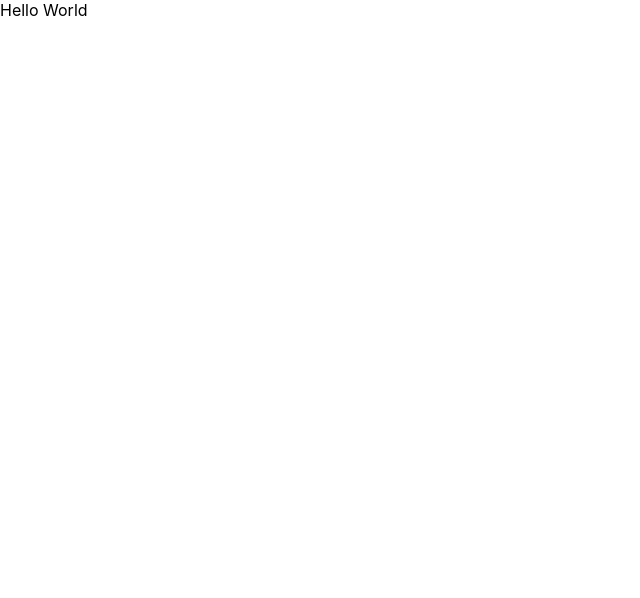
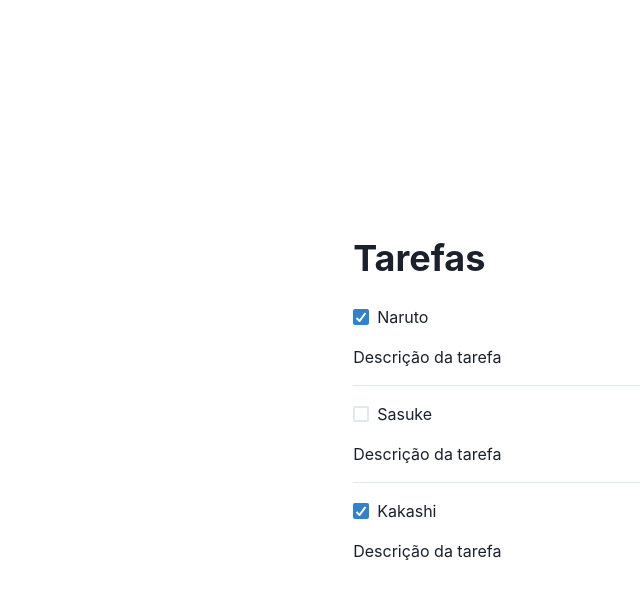
Before and after one commit to ryansldev/todo-app-web, a Next.js app: page / in a window 1280 px wide. Shown: the top 598 px of the page, without its empty margins (0-640 px from the left). Built offline with nearby package versions, Linux system fonts and the light colour scheme.

Commit message:
feat: add initial page

```diff
--- a/package.json
+++ b/package.json
@@ -9,6 +9,10 @@
     "lint": "next lint"
   },
   "dependencies": {
+    "@chakra-ui/react": "^2.2.3",
+    "@emotion/react": "^11",
+    "@emotion/styled": "^11",
+    "framer-motion": "^6",
     "next": "12.2.2",
     "react": "18.2.0",
     "react-dom": "18.2.0"
--- a/pages/_app.tsx
+++ /dev/null
@@ -1,8 +0,0 @@
-import '../styles/globals.css'
-import type { AppProps } from 'next/app'
-
-function MyApp({ Component, pageProps }: AppProps) {
-  return <Component {...pageProps} />
-}
-
-export default MyApp
--- a/pages/index.tsx
+++ /dev/null
@@ -1,21 +0,0 @@
-import type { NextPage } from 'next'
-import Head from 'next/head'
-import styles from '../styles/Home.module.css'
-
-const Home: NextPage = () => {
-  return (
-    <div>
-      <Head>
-        <title>Todo app</title>
-        <meta name="description" content="Todo app" />
-        <link rel="icon" href="/favicon.ico" />
-      </Head>
-
-      <main>
-        Hello World
-      </main>
-    </div>
-  )
-}
-
-export default Home
--- /dev/null
+++ b/src/pages/_app.tsx
@@ -0,0 +1,12 @@
+import type { AppProps } from 'next/app'
+import { ChakraProvider } from '@chakra-ui/react'
+
+function MyApp({ Component, pageProps }: AppProps) {
+  return (
+    <ChakraProvider>
+      <Component {...pageProps} />
+    </ChakraProvider>
+  )
+}
+
+export default MyApp
--- /dev/null
+++ b/src/pages/index.tsx
@@ -0,0 +1,46 @@
+import type { NextPage } from 'next'
+import Head from 'next/head'
+
+import { Checkbox, CheckboxGroup, Container, StackDivider, Heading, Stack, Box, Text } from '@chakra-ui/react'
+
+const Home: NextPage = () => {
+  return (
+    <div>
+      <Head>
+        <title>Todo app</title>
+        <meta name="description" content="Todo app" />
+        <link rel="icon" href="/favicon.ico" />
+      </Head>
+
+      <main>
+        <Container>
+          <Stack minHeight='calc(100vh)' justifyContent='center' spacing={6}>
+            <Heading>Tarefas</Heading>
+            <CheckboxGroup colorScheme='blue' defaultValue={['naruto', 'kakashi']}>
+              <Stack
+                divider={<StackDivider borderColor='gray.200' />}
+                spacing={4}
+                align='stretch'
+              >
+                <Stack spacing={4}>
+                  <Checkbox value='naruto'>Naruto</Checkbox>
+                  <Text>Descrição da tarefa</Text>
+                </Stack>
+                <Stack spacing={4}>
+                  <Checkbox value='sasuke'>Sasuke</Checkbox>
+                  <Text>Descrição da tarefa</Text>
+                </Stack>
+                <Stack spacing={4}>
+                  <Checkbox value='kakashi'>Kakashi</Checkbox>
+                  <Text>Descrição da tarefa</Text>
+                </Stack>
+              </Stack>
+            </CheckboxGroup>
+          </Stack>
+        </Container>
+      </main>
+    </div>
+  )
+}
+
+export default Home
--- a/styles/globals.css
+++ /dev/null
@@ -1,16 +0,0 @@
-html,
-body {
-  padding: 0;
-  margin: 0;
-  font-family: -apple-system, BlinkMacSystemFont, Segoe UI, Roboto, Oxygen,
-    Ubuntu, Cantarell, Fira Sans, Droid Sans, Helvetica Neue, sans-serif;
-}
-
-a {
-  color: inherit;
-  text-decoration: none;
-}
-
-* {
-  box-sizing: border-box;
-}
```
Also changed, not shown: styles/Home.module.css (deleted), 1 other file (tests, documents, lock files or other folders).
